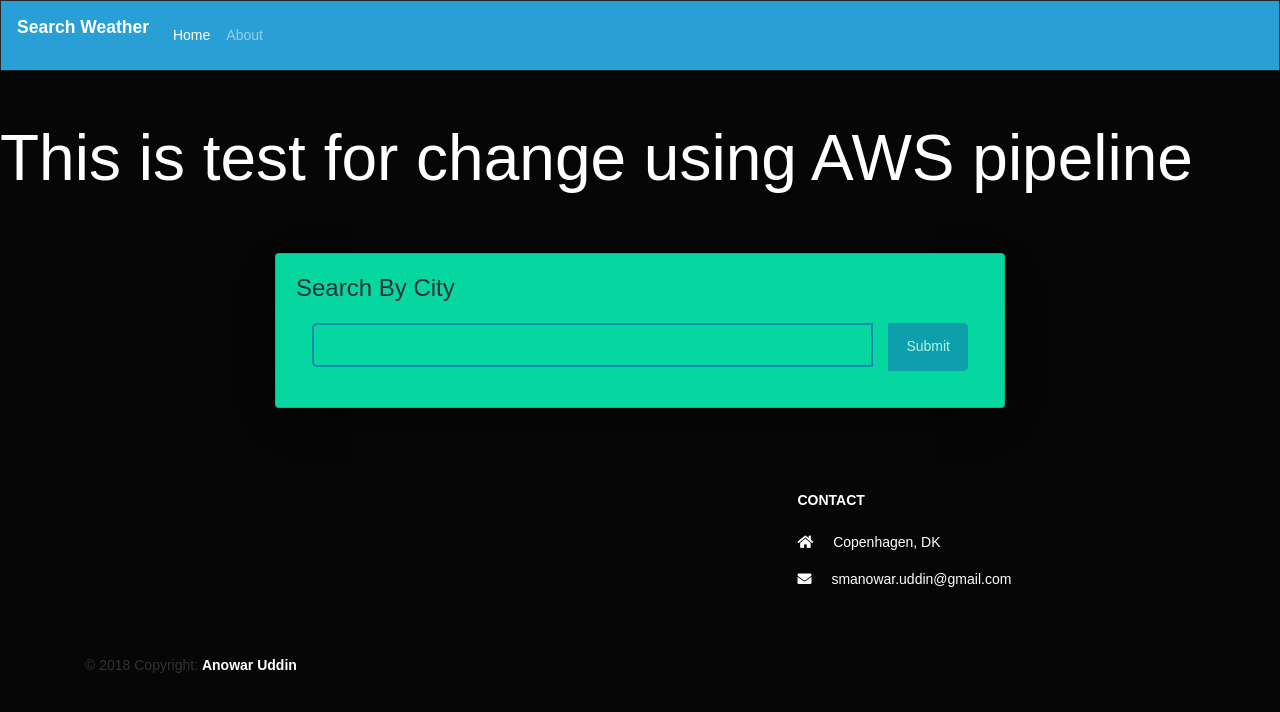
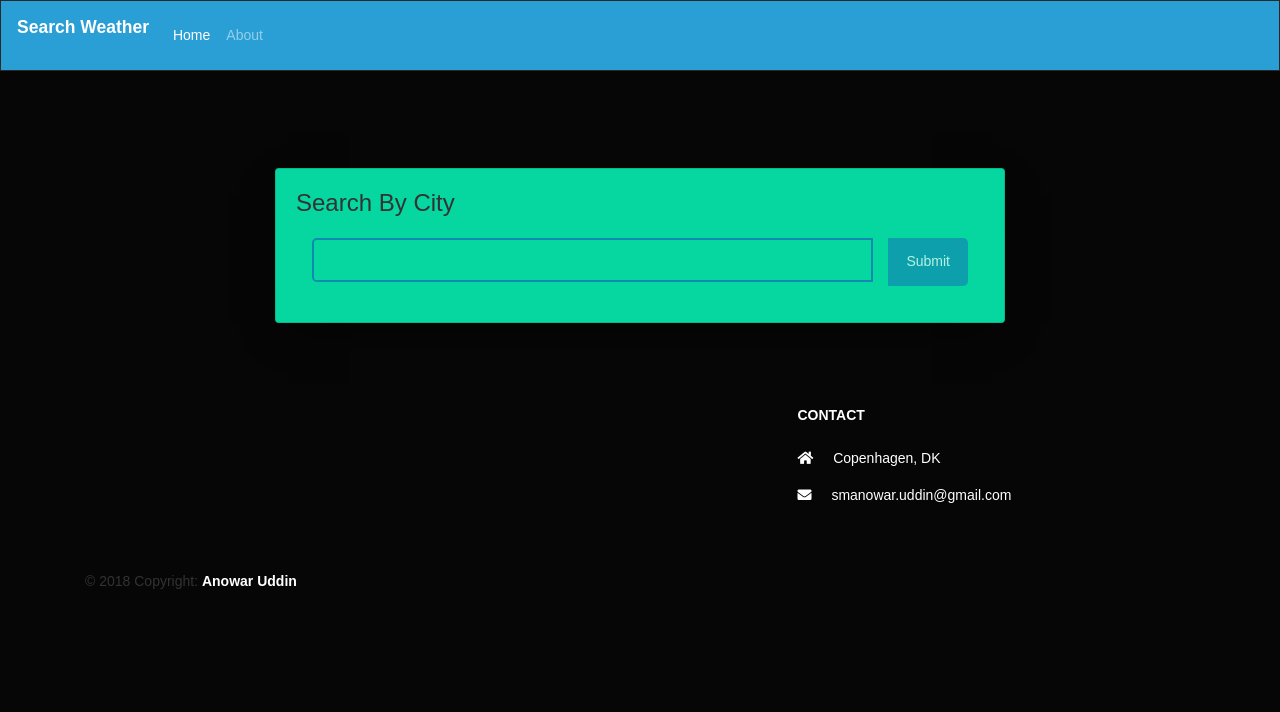
Before and after one commit to smauddin/weather-search, a plain HTML site: page index.html in a window 1280 px wide. Drawn offline with nearby package versions, Linux system fonts and the light colour scheme; a web font is replaced by a local one.

Commit message:
Update index.html

```diff
--- a/index.html
+++ b/index.html
@@ -76,9 +76,7 @@
 
 
     <!-- Main body -->
-    <div>
-        <h1>This is test for change using AWS pipeline</h2>
-    </div>
+
 
     <div class="container">
         <div class="row">
```
